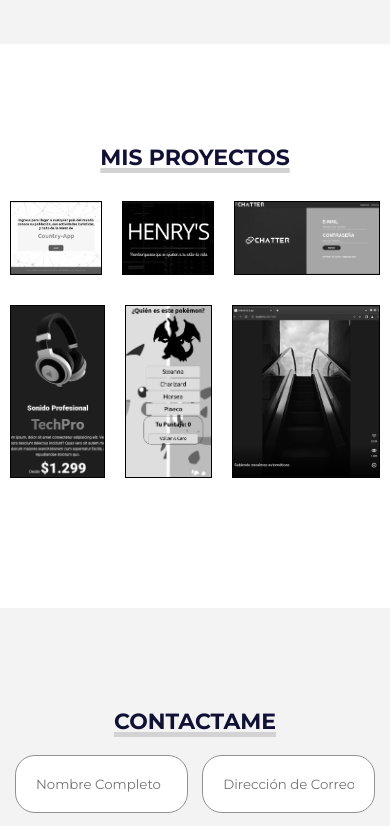
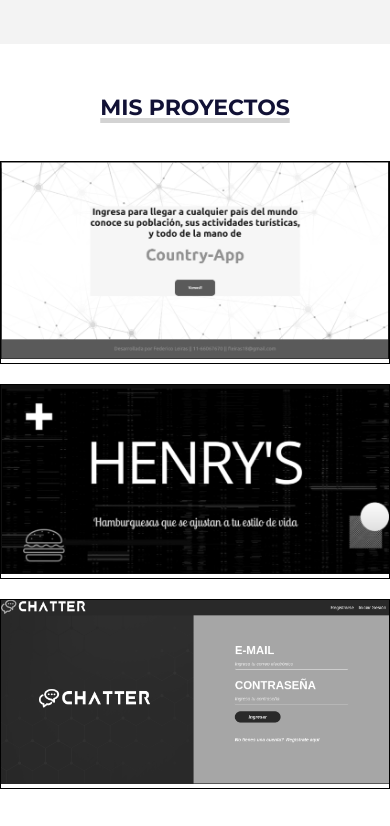
Before and after one commit to FLeiras/my-portfolio, a React (Vite) app: page / in a window 390 px wide. Shown: the part 3406-4232 px from the top of the page. Built offline with nearby package versions, Linux system fonts and the light colour scheme.

Commit message:
fix(mejoras):Se mejoro el modo responsive del componente proyectos

```diff
--- a/src/components/proyectos/Proyectos.css
+++ b/src/components/proyectos/Proyectos.css
@@ -58,15 +58,31 @@
   bottom: 0;
 }
 
-/*RESPONSIVE*/
-@media screen and (max-width = 800px) {
+/* RESPONSIVE */
+@media screen and (max-width: 800px) {
   #portfolio {
     padding: 50px 0;
   }
+
   #portfolio .fila {
-    display: block;
+    display: flex;
+    flex-direction: column;
+    align-items: center;
   }
+
   #portfolio .fila .proyecto {
     margin: 10px auto;
   }
+
+  #portfolio .fila .proyecto .info p {
+    display: none;
+  }
+
+  #portfolio .fila .proyecto .info h4 {
+    display: none;
+  }
+
+  #portfolio .fila .proyecto .info a h4 {
+    display: block;
+  }
 }
--- a/src/components/proyectos/Proyectos.jsx
+++ b/src/components/proyectos/Proyectos.jsx
@@ -21,6 +21,9 @@
             <div className="info">
               <h4>Descripción del Proyecto</h4>
               <p>Desempeño FullStack.</p>
+              <a href="https://fede-countries-app.vercel.app/" target="_blank">
+                <h4>Visitalo</h4>
+              </a>
             </div>
           </div>
           <div className="proyecto">
```
